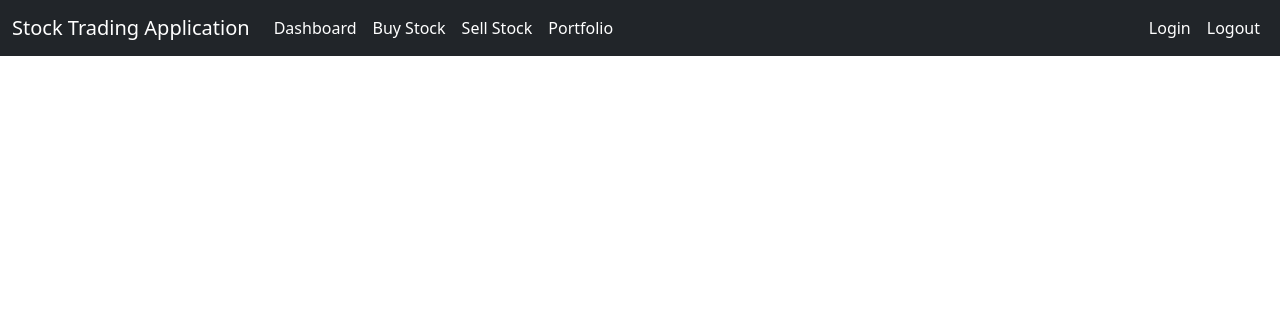
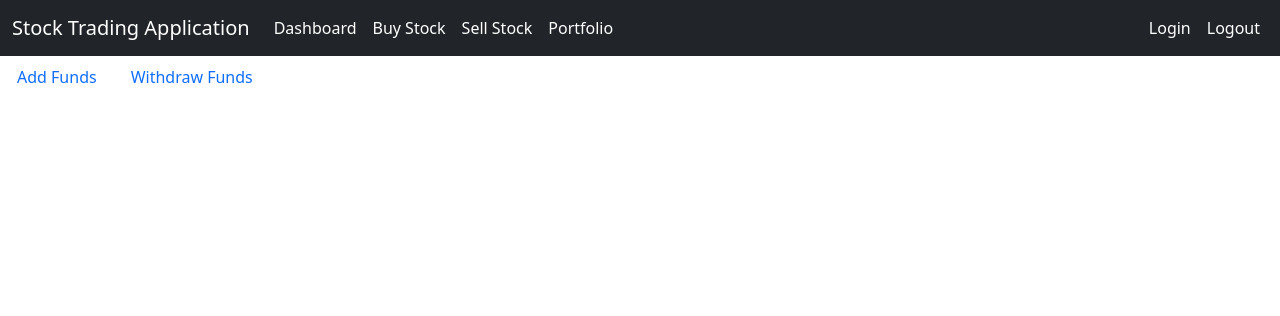
Before and after one commit to andrtbo/401StockApplication, a Flask app: page /portfolio in a window 1280 px wide. Shown: the top 316 px of the page. Run offline with Flask 3, Linux system fonts and the light colour scheme.

Commit message:
Portfolio buttons for add and withdraw funds
Temporary buttons

```diff
--- a/templates/portfolio.html
+++ b/templates/portfolio.html
@@ -2,6 +2,15 @@
 
 {% block title%}Portfolio{% endblock %}
 
-{% block content%}{% endblock %}
+{% block content%}
+    <ul class="nav nav-tabs card-header-tabs w-100">
+        <li class="nav-item">
+            <a class="nav-link" href="#">Add Funds</a>
+        </li>
+        <li class="nav-item">
+            <a class="nav-link" href="#">Withdraw Funds</a>
+        </li>
+    </ul>
+{% endblock %}
 
 {% block footer%}{% endblock %}
```
